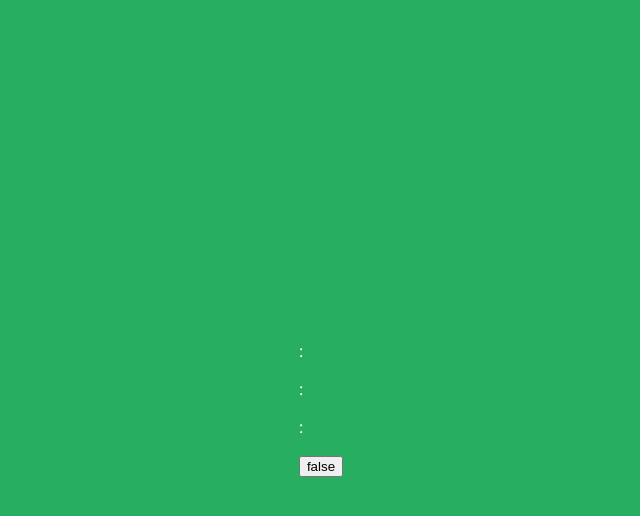
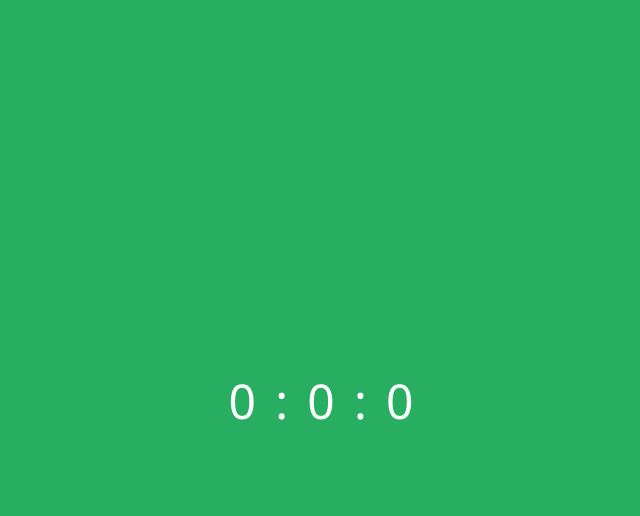
Before and after one commit to nafasebra/countdown, a React app: page / in a window 1280 px wide. Both pictures are taken after a click on the button "Go to time". Shown: the top 516 px of the page, without its empty margins (319-959 px from the left). Built offline with nearby package versions, Linux system fonts and the light colour scheme.

Commit message:
config and add context to components

```diff
--- a/src/App.js
+++ b/src/App.js
@@ -3,21 +3,35 @@ import React, { useState } from 'react'
 import Textbox from './component/Textbox';
 import Timer from './component/Timer';
 
+import { TimerContext } from './context/TimeContext';
+
+
 function App() {
 
-    const [isSetTime, setIsSetTime] = useState(false);
+    const [ time, setTime ] = useState({
+        second: 0,
+        minute: 0,
+        hours: 0
+    });
 
-    let goToTimeHandler = () => setIsSetTime(true);
+    const [ isSetTimer, setIsSetTimer ] = useState(false);
 
     return (
+        <TimerContext.Provider value={{
+            time,
+            isSetTimer,
+            setTime,
+            setIsSetTimer
+        }}>
             <div className="app-container">
                 {
-                !isSetTime ?
-                    <Textbox clickHandler={goToTimeHandler} />
+                    isSetTimer === false ?
+                        <Textbox />
                     :
                     <Timer />
                 }
             </div>
+        </TimerContext.Provider>
     )
 }
 
--- a/src/component/Textbox.js
+++ b/src/component/Textbox.js
@@ -1,8 +1,16 @@
-import React from 'react'
+import React, { useContext } from 'react'
 
 import './textbox.css';
 
-function Textbox({ clickHandler }) {
+import { TimerContext } from '../context/TimeContext';
+
+
+function Textbox() {
+
+    const { setIsSetTimer } = useContext(TimerContext);
+
+    const clickHandler = () => setIsSetTimer(true);
+
     return (
         <div className="input-container">
             <input
@@ -13,7 +21,7 @@ function Textbox({ clickHandler }) {
             />
             <button
                 className="start__button"
-                onClick={clickHandler}
+                onClick={() => clickHandler()}
             >
                 Go to time
                 <svg class="w-6 h-6" fill="none" stroke="currentColor" viewBox="0 0 24 24" xmlns="http://www.w3.org/2000/svg"><path stroke-linecap="round" stroke-linejoin="round" stroke-width="2" d="M17 8l4 4m0 0l-4 4m4-4H3"></path></svg>
--- a/src/component/Timer.js
+++ b/src/component/Timer.js
@@ -1,22 +1,22 @@
-import React, { useState } from 'react'
+import React, { useContext, useState } from 'react'
+import { TimerContext } from '../context/TimeContext';
+
+import './timer.css'
+
 
 function Timer() {
 
-    const [stateTrue, setStateTrue] = useState(false);
+    const { time } = useContext(TimerContext);
 
     return (
         <div className="timer-container">
             <div className="timer">
-                <p className="hour"></p>
+                <p className="hour">{time.hours}</p>
                 <p>:</p>
-                <p className="minute"></p>
+                <p className="minute">{time.minute}</p>
                 <p>:</p>
-                <p className="second"></p>
-                <p>:</p>
+                <p className="second">{time.second}</p>
             </div>
-            <button onClick={() => setStateTrue(!stateTrue)}>
-                {stateTrue.toString()}
-            </button>
         </div>
     )
 }
--- /dev/null
+++ b/src/component/timer.css
@@ -0,0 +1,9 @@
+.timer{
+    display: flex;
+    justify-content: center;
+    align-items: center;
+    font-size: 3em;
+}
+.timer p{
+    padding: 0 0.2em;
+}
--- a/src/context/TimeContext.js
+++ b/src/context/TimeContext.js
@@ -1,17 +1,12 @@
 import React, { useState } from 'react';
 
-export const TimerContext = React.createContext();
-
-export const TimerProvider = (group) => {
-    const [time, setTime] = useState({
+export const TimerContext = React.createContext({
+    time: {
         second: 0,
         minute: 0,
         hours: 0
-    });
-
-    return(
-        <TimerContext.Provider value={[time, setTime]}>
-            { group.children }
-        </TimerContext.Provider>
-    )
-}
+    },
+    isSetTimer: false,
+    setTime: () => {},
+    setIsSetTimer: () => {}
+});
```
Lines whose indentation alone changed are shown as unchanged.
